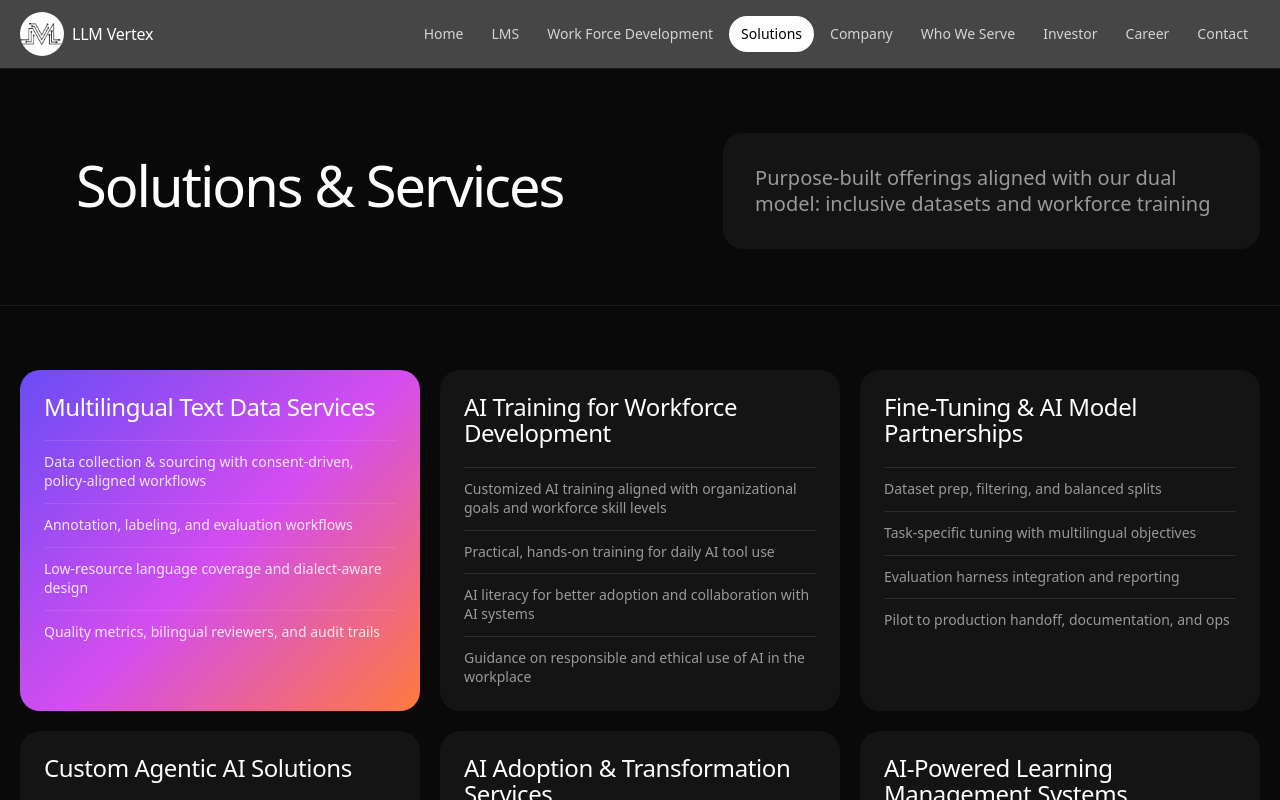
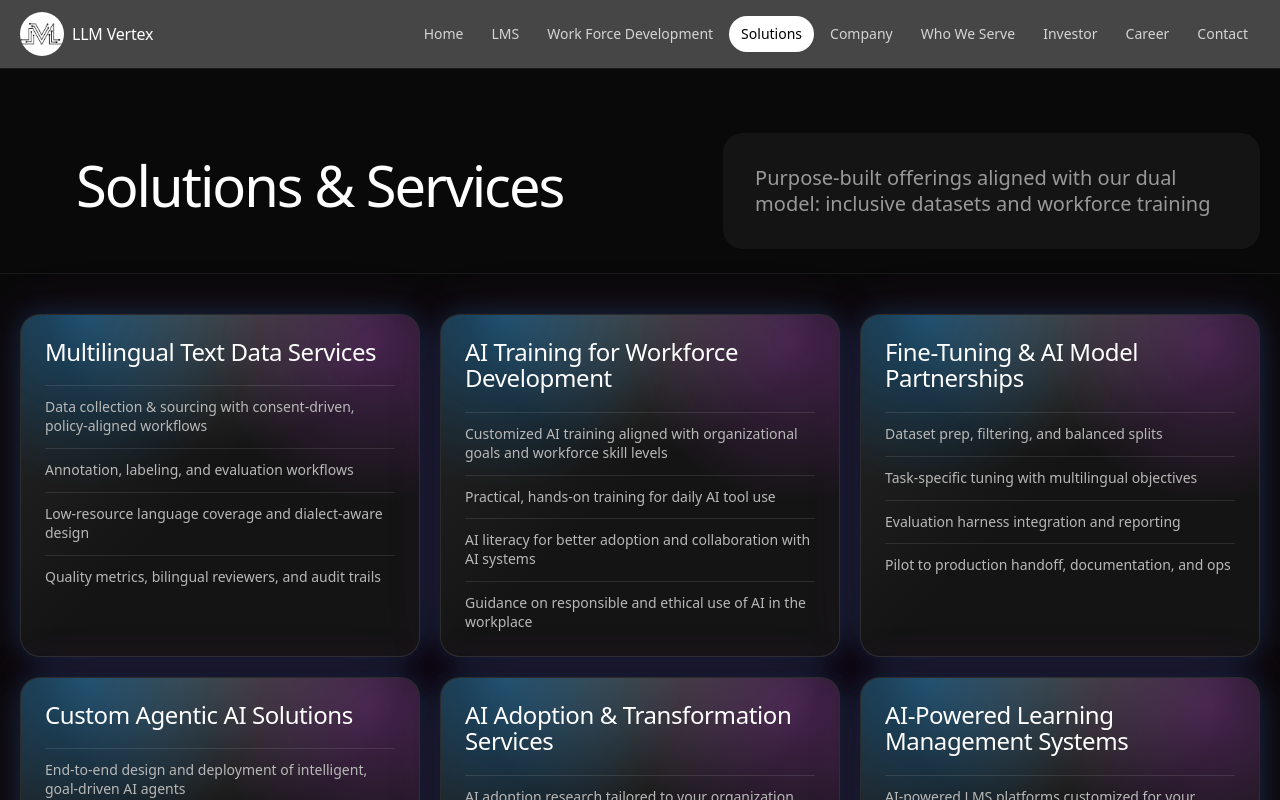
Before and after one commit to jualam/LLM_Vertex, a React (Vite) app: page /services in a window 1280 px wide. Shown: the top 800 px of the page. Built offline with nearby package versions, Linux system fonts and the light colour scheme.

Commit message:
hoem page update

```diff
--- a/src/pages/Home.jsx
+++ b/src/pages/Home.jsx
@@ -169,21 +169,13 @@ export default function Home() {
       <section className="mx-auto max-w-7xl px-5 pb-10 pt-8 md:pb-14 md:pt-14">
         <Motion.div variants={stagger} initial="hidden" animate="show">
           <Motion.div variants={fadeUp} className="mx-auto max-w-6xl text-center">
-            <div className="mb-5 flex flex-wrap justify-center gap-2">
-              <span className="rounded-full bg-[#1c1c1c] px-[15px] py-[10px] text-[14px] font-medium text-white">
-                Inclusive AI
-              </span>
-              <span className="rounded-full bg-[#1c1c1c] px-[15px] py-[10px] text-[14px] font-medium text-white">
-                Low-resource Languages
-              </span>
-            </div>
             <h1 className="text-5xl font-medium leading-[1] tracking-[-1.8px] text-white md:text-7xl md:tracking-[-3px] lg:text-[86px]">
               Building Inclusive AI through Ethical Diverse Data & Workforce Innovation
             </h1>
           </Motion.div>
 
-          <div className="mt-14 grid gap-8 lg:grid-cols-[.8fr_1fr] lg:items-start">
-            <Motion.div variants={fadeUp} className="pt-[36px] lg:pt-[58px]">
+          <div className="mt-8 grid gap-8 md:mt-14 lg:grid-cols-[.8fr_1fr] lg:items-start">
+            <Motion.div variants={fadeUp} className="lg:pt-[58px]">
               <div className="rounded-[20px] bg-[#141414] p-6">
                 <p className="max-w-2xl text-[22px] leading-[1.3] text-[#999999]">
                   Underrepresented language datasets + AI workforce training to serve a diverse world
@@ -252,7 +244,7 @@ export default function Home() {
         </div>
       </section>
 
-      <section className="pb-24 pt-12">
+      <section className="pb-8 pt-12 md:pb-10">
         <SectionHeader
           eyebrow="What We Do"
           title="Inclusive data services and workforce training"
@@ -272,7 +264,7 @@ export default function Home() {
         </Motion.div>
       </section>
 
-      <section className="mx-auto grid max-w-7xl gap-5 px-5 py-10 lg:grid-cols-2">
+      <section className="mx-auto grid max-w-7xl gap-5 px-5 pb-10 pt-4 md:pt-6 lg:grid-cols-2">
         <Motion.div
           variants={fadeUp}
           initial="hidden"
@@ -306,7 +298,7 @@ export default function Home() {
         </Motion.div>
       </section>
 
-      <section className="pb-24 pt-12">
+      <section className="pb-8 pt-12 md:pb-10">
         <SectionHeader
           eyebrow="Solutions & Use Cases"
           title="From data collection to fine-tuning and evaluation"
@@ -325,7 +317,7 @@ export default function Home() {
         </Motion.div>
       </section>
 
-      <section className="mx-auto max-w-7xl px-5 py-10">
+      <section className="mx-auto max-w-7xl px-5 pb-10 pt-4 md:pt-6">
         <Motion.div
           variants={fadeUp}
           initial="hidden"
@@ -362,7 +354,7 @@ export default function Home() {
         </Motion.div>
       </section>
 
-      <section className="mx-auto max-w-7xl px-5 py-24">
+      <section className="mx-auto max-w-7xl px-5 pb-14 pt-4 md:pb-16 md:pt-6">
         <Motion.div
           variants={fadeUp}
           initial="hidden"
--- a/src/pages/Services.jsx
+++ b/src/pages/Services.jsx
@@ -96,7 +96,7 @@ const faqs = [
 export default function Services() {
   return (
     <main className="bg-[#090909] text-white [font-feature-settings:'cv01','cv05','cv09','cv11','ss03','ss07']">
-      <section className="mx-auto max-w-7xl px-5 pb-10 pt-10 md:pb-14 md:pt-16">
+      <section className="mx-auto max-w-7xl px-5 pb-5 pt-10 md:pb-6 md:pt-16">
         <Motion.div variants={container} initial="hidden" animate="show" className="grid gap-8 lg:grid-cols-[1fr_.8fr] lg:items-start">
           <Motion.div variants={item} className="pt-6 pl-8 md:pl-14">
             <h1 className="max-w-5xl text-4xl font-medium leading-[1] tracking-[-1.2px] text-white md:text-5xl md:tracking-[-2px] lg:text-[56px]">
@@ -111,7 +111,7 @@ export default function Services() {
         </Motion.div>
       </section>
 
-      <section className="border-y border-[#1a1a1a] py-16">
+      <section className="border-y border-[#1a1a1a] pb-12 pt-8 md:pb-14 md:pt-10">
         <Motion.div
           variants={container}
           initial="hidden"
@@ -119,21 +119,17 @@ export default function Services() {
           viewport={{ once: true, amount: 0.15 }}
           className="mx-auto grid max-w-7xl gap-5 px-5 md:grid-cols-2 lg:grid-cols-3"
         >
-          {services.map((service, index) => (
+          {services.map((service) => (
             <Motion.section
               key={service.id}
               id={service.id}
               variants={item}
-              className={`rounded-[20px] p-6 ${
-                index === 0
-                  ? "bg-[linear-gradient(135deg,#6a4cf5_0%,#d44df0_52%,#ff7a3d_100%)]"
-                  : "bg-[#141414]"
-              }`}
+              className="relative overflow-hidden rounded-[20px] border border-white/10 bg-[#141414] p-6 shadow-[0_0_26px_rgba(0,153,255,0.18),0_0_58px_rgba(212,77,240,0.12)] transition duration-300 before:pointer-events-none before:absolute before:inset-0 before:bg-[radial-gradient(circle_at_16%_0%,rgba(0,153,255,.32),transparent_36%),radial-gradient(circle_at_88%_8%,rgba(212,77,240,.26),transparent_34%),linear-gradient(135deg,rgba(255,255,255,.08),transparent_48%)] before:content-[''] after:pointer-events-none after:absolute after:-inset-px after:bg-[radial-gradient(circle_at_50%_-12%,rgba(255,255,255,.18),transparent_42%)] after:content-[''] hover:border-white/20 hover:shadow-[0_0_34px_rgba(0,153,255,0.24),0_0_74px_rgba(212,77,240,0.2)]"
             >
-              <h2 className="text-[24px] font-medium leading-[1.1] tracking-[-.4px] text-white">
+              <h2 className="relative z-10 text-[24px] font-medium leading-[1.1] tracking-[-.4px] text-white">
                 {service.title}
               </h2>
-              <ul className={`mt-5 space-y-3 text-[14px] leading-[1.35] ${index === 0 ? "text-white/85" : "text-[#999999]"}`}>
+              <ul className="relative z-10 mt-5 space-y-3 text-[14px] leading-[1.35] text-[#b8b8b8]">
                 {service.bullets.map((bullet) => (
                   <li key={bullet} className="border-t border-white/10 pt-3">
                     {bullet}
```
